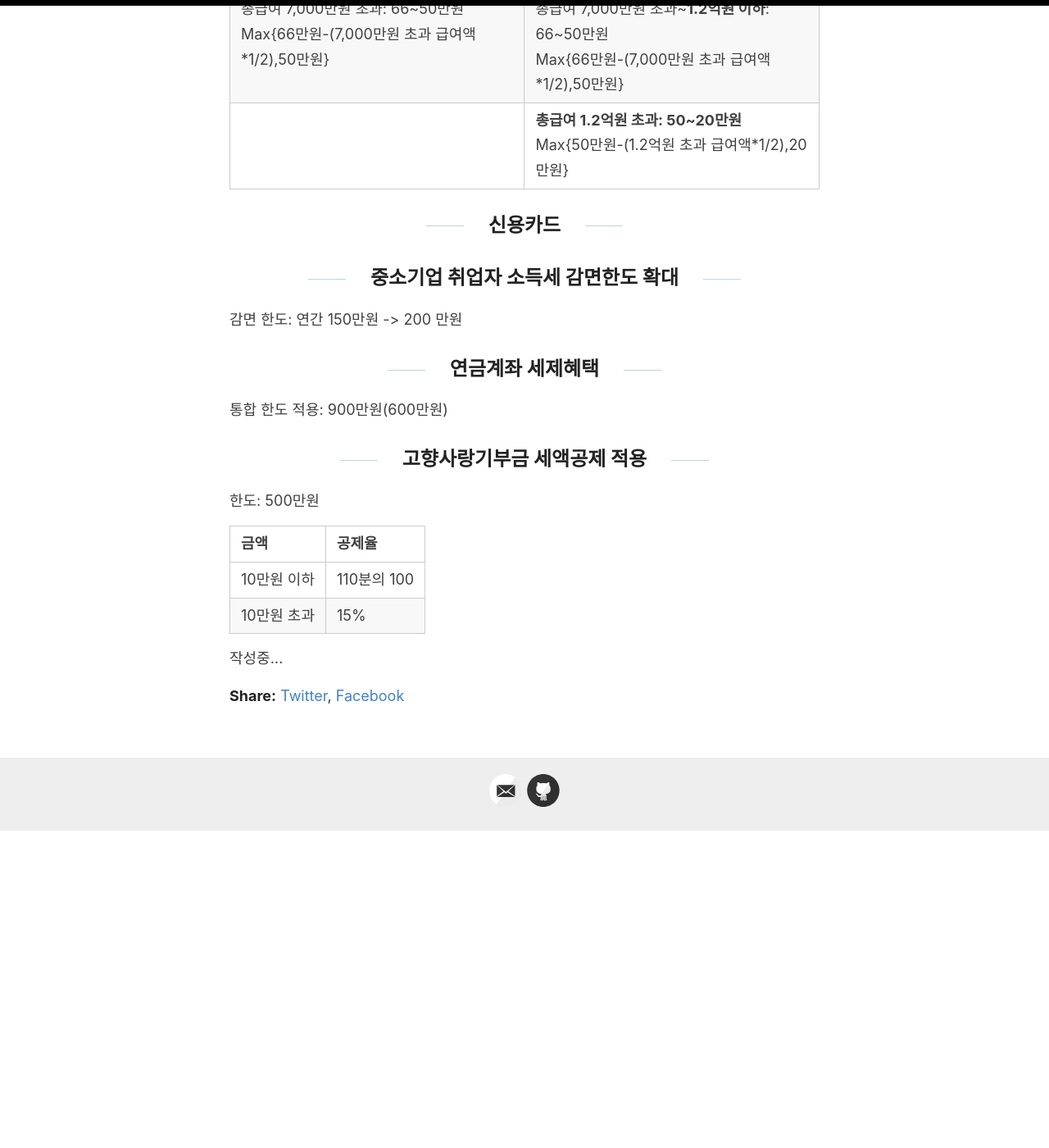
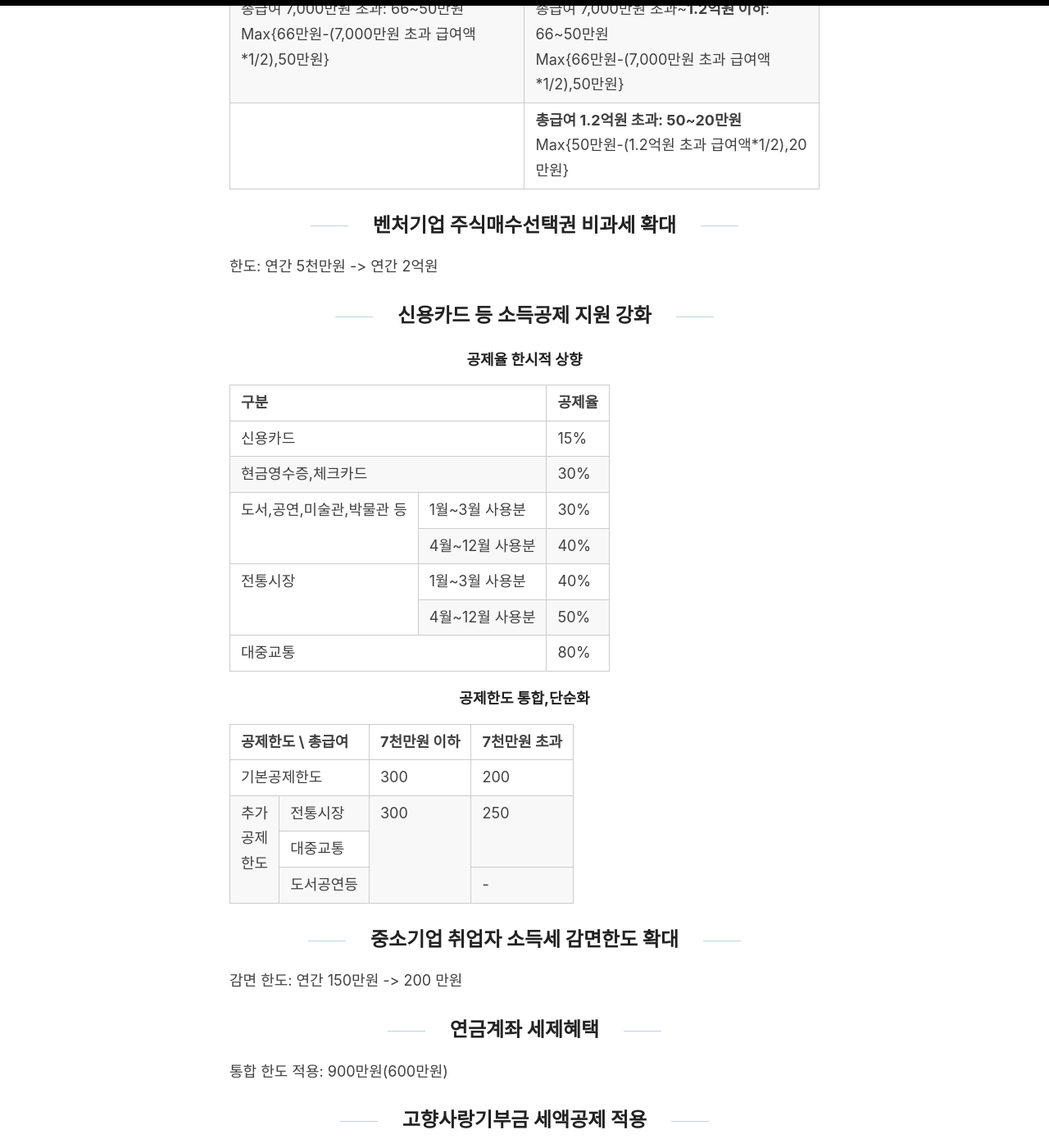
Before and after one commit to deepvaluer/deepvaluer.github.io, a Jekyll site: the page built from _posts/2023-12-04-2023년-귀속-연말정산-변경.md, in a window 1280 px wide and 1400 px high, scrolled down 750 px. Shown: the whole window at 82% size. Built offline with Jekyll 4.4.1, drawn with Linux system fonts in a browser that asks for light colours; before the commit the page ends 1764 px from its top, so only the background shows below that.

Commit message:
Update 2023-12-04-2023년-귀속-연말정산-변경.md

```diff
--- a/_posts/2023-12-04-2023년-귀속-연말정산-변경.md
+++ b/_posts/2023-12-04-2023년-귀속-연말정산-변경.md
@@ -18,12 +18,82 @@ published: true
 
 |2022 귀속|2023 귀속|
 |---------|---------|
-|이전 동일|
+|이전 동일||
 |총급여 7,000만원 초과: 66~50만원<br>Max{66만원-(7,000만원 초과 급여액*1/2),50만원}|총급여 7,000만원 초과~**1.2억원 이하**: 66~50만원<br>Max{66만원-(7,000만원 초과 급여액*1/2),50만원} |
 ||**총급여 1.2억원 초과: 50~20만원**<br>Max{50만원-(1.2억원 초과 급여액*1/2),20만원} |
 
+## 벤처기업 주식매수선택권 비과세 확대
+한도: 연간 5천만원 -> 연간 2억원
 
-## 신용카드
+## 신용카드 등 소득공제 지원 강화
+
+#### 공제율 한시적 상향
+
+<table>
+  <thead>
+    <th colspan="2">구분</th>
+    <th>공제율</th>
+  </thead>
+  <tr>
+    <td colspan="2">신용카드</td>
+    <td>15%</td>
+  </tr>
+  <tr>
+    <td colspan="2">현금영수증,체크카드</td>
+    <td>30%</td>
+  </tr>
+  <tr>
+    <td rowspan="2">도서,공연,미술관,박물관 등</td>
+    <td>1월~3월 사용분</td>
+    <td>30%</td>
+  </tr>
+  <tr>
+    <td>4월~12월 사용분</td>
+    <td>40%</td>
+  </tr>
+  <tr>
+    <td rowspan="2">전통시장</td>
+    <td>1월~3월 사용분</td>
+    <td>40%</td>
+  </tr>
+  <tr>
+    <td>4월~12월 사용분</td>
+    <td>50%</td>
+  </tr>
+  <tr>
+    <td colspan="2">대중교통</td>
+    <td>80%</td>
+  </tr>
+</table>
+
+
+#### 공제한도 통합,단순화
+
+<table>
+  <thead>
+    <th colspan="2">공제한도 \ 총급여</th>
+    <th>7천만원 이하</th>
+    <th>7천만원 초과</th>
+  </thead>
+  <tr>
+    <td colspan="2">기본공제한도</td>
+    <td>300</td>
+    <td>200</td>
+  </tr>
+  <tr>
+    <td rowspan="3">추가<br>공제<br>한도</td>
+    <td>전통시장</td>
+    <td rowspan="3">300</td>
+    <td rowspan="2">250</td>
+  </tr>
+  <tr>
+    <td>대중교통</td>
+  </tr>
+  <tr>
+    <td>도서공연등</td>
+    <td>-</td>
+  </tr>
+</table>
 
 ## 중소기업 취업자 소득세 감면한도 확대
 감면 한도: 연간 150만원 -> 200 만원
@@ -38,5 +108,3 @@ published: true
 |---------|---------|
 |10만원 이하|110분의 100|
 |10만원 초과|15%|
-
-작성중...
```
